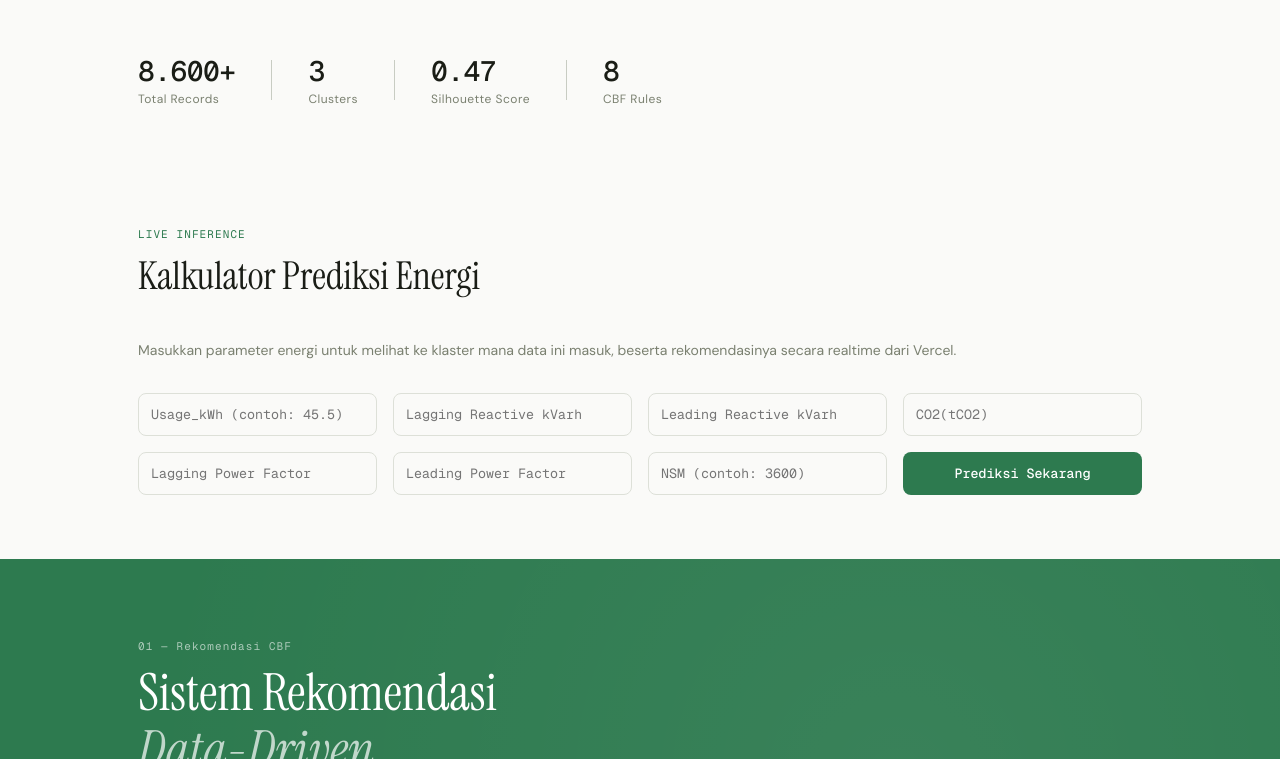
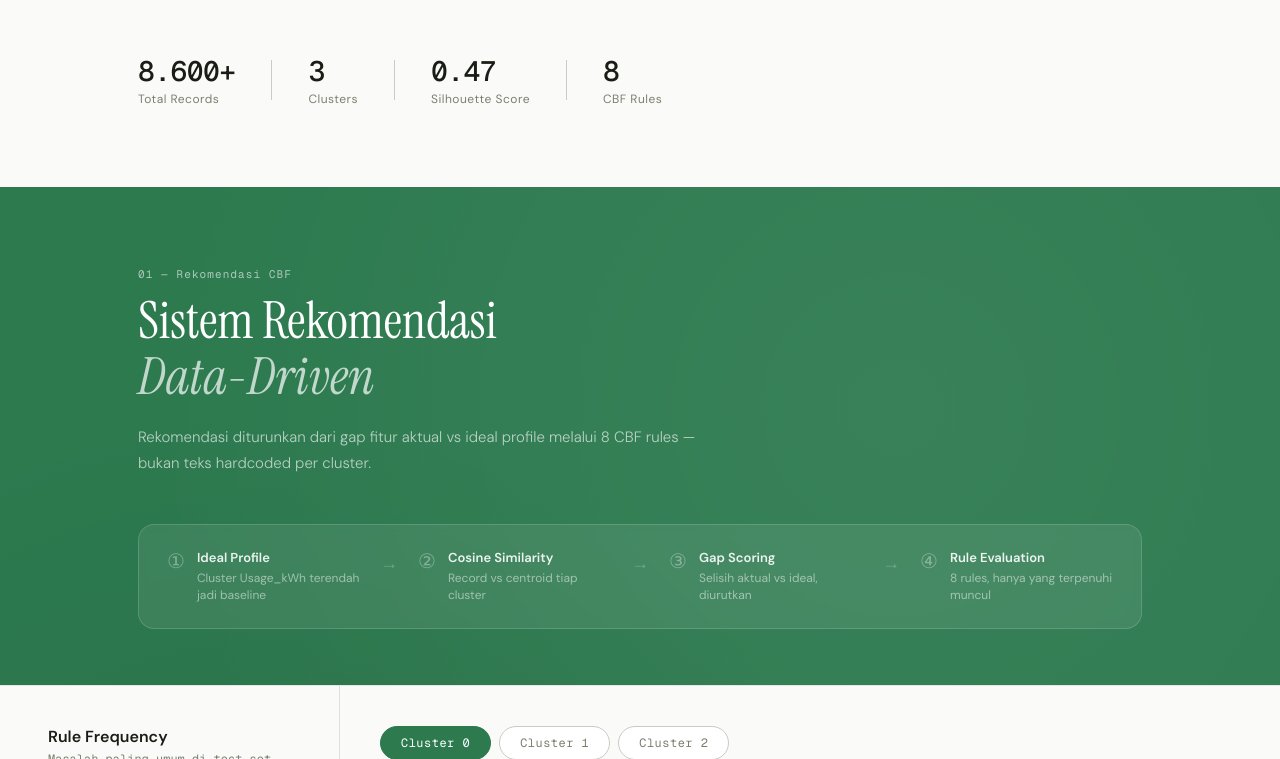
Before and after one commit to nicolausprima/Wattwise, a plain HTML site: page frontend/index.html in a window 1280 px wide. Shown: the part 484-1243 px from the top of the page. Drawn offline with nearby package versions, Linux system fonts and the light colour scheme.

Commit message:
Update index.html

```diff
--- a/frontend/index.html
+++ b/frontend/index.html
@@ -6,10 +6,11 @@
   <title>Steel Energy Intelligence</title>
   <link rel="preconnect" href="https://fonts.googleapis.com" />
   <link href="https://fonts.googleapis.com/css2?family=Instrument+Serif:ital@0;1&family=Geist+Mono:wght@300;400;500&family=DM+Sans:wght@300;400;500;600&display=swap" rel="stylesheet" />
-  <link rel="stylesheet" href="/assets/css/style.css" />
+  <link rel="stylesheet" href="/frontend/assets/css/style.css" />
 </head>
 <body>
 
+  <!-- NAV -->
   <nav class="nav">
     <div class="nav-brand">
       <div class="nav-mark">◆</div>
@@ -22,6 +23,7 @@
     </div>
   </nav>
 
+  <!-- HERO -->
   <section class="hero">
     <div class="hero-chip">KMeans K=3 · Content-Based Filtering · Steel Industry Dataset</div>
     <h1 class="hero-title">Energy Efficiency<br><em>Intelligence</em></h1>
@@ -37,29 +39,7 @@
     </div>
   </section>
 
-  <section class="section" id="live-predict" style="background-color: var(--bg-alt); padding-top: 40px; padding-bottom: 40px;">
-    <div class="sec-header">
-      <div class="section-label" style="color:var(--g)">LIVE INFERENCE</div>
-      <h2 class="section-title">Kalkulator Prediksi Energi</h2>
-      <p class="section-desc">Masukkan parameter energi untuk melihat ke klaster mana data ini masuk, beserta rekomendasinya secara realtime dari Vercel.</p>
-    </div>
-
-    <form id="predictionForm" style="display: grid; grid-template-columns: repeat(auto-fit, minmax(200px, 1fr)); gap: 16px; margin-bottom: 24px; max-width: 1200px; margin-left: auto; margin-right: auto;">
-      <input type="number" id="in_Usage_kWh" step="any" placeholder="Usage_kWh (contoh: 45.5)" required style="padding: 12px; border: 1px solid var(--border); border-radius: 8px; font-family: var(--font-mono); background: var(--bg);">
-      <input type="number" id="in_Lagging_kVarh" step="any" placeholder="Lagging Reactive kVarh" required style="padding: 12px; border: 1px solid var(--border); border-radius: 8px; font-family: var(--font-mono); background: var(--bg);">
-      <input type="number" id="in_Leading_kVarh" step="any" placeholder="Leading Reactive kVarh" required style="padding: 12px; border: 1px solid var(--border); border-radius: 8px; font-family: var(--font-mono); background: var(--bg);">
-      <input type="number" id="in_CO2" step="any" placeholder="CO2(tCO2)" required style="padding: 12px; border: 1px solid var(--border); border-radius: 8px; font-family: var(--font-mono); background: var(--bg);">
-      <input type="number" id="in_Lagging_PF" step="any" placeholder="Lagging Power Factor" required style="padding: 12px; border: 1px solid var(--border); border-radius: 8px; font-family: var(--font-mono); background: var(--bg);">
-      <input type="number" id="in_Leading_PF" step="any" placeholder="Leading Power Factor" required style="padding: 12px; border: 1px solid var(--border); border-radius: 8px; font-family: var(--font-mono); background: var(--bg);">
-      <input type="number" id="in_NSM" step="any" placeholder="NSM (contoh: 3600)" required style="padding: 12px; border: 1px solid var(--border); border-radius: 8px; font-family: var(--font-mono); background: var(--bg);">
-
-      <button type="submit" style="padding: 12px; background: var(--g); color: white; border: none; border-radius: 8px; cursor: pointer; font-family: var(--font-mono); font-weight: 500; transition: opacity 0.2s;">Prediksi Sekarang</button>
-    </form>
-
-    <div id="predictionResult" style="padding: 24px; border: 1px dashed var(--g); border-radius: 8px; background: rgba(45,122,79,0.05); display: none; max-width: 1200px; margin-left: auto; margin-right: auto; margin-top: 24px;">
-      </div>
-  </section>
-
+  <!-- SECTION 1: RECOMMENDATIONS — HERO SECTION (TOP) -->
   <section class="rec-section" id="recommendations">
 
     <div class="rec-intro">
@@ -90,6 +70,7 @@
       </div>
     </div>
 
+    <!-- Two-col layout -->
     <div class="rec-body">
 
       <div class="rec-left-col">
@@ -114,6 +95,7 @@
     </div>
   </section>
 
+  <!-- CLUSTER PROFILE — MERGED -->
   <section class="section alt" id="clusters">
     <div class="section-label">02 — Seg. Profile</div>
     <h2 class="section-title">Cluster Profile</h2>
@@ -166,6 +148,7 @@
     </div>
   </section>
 
+  <!-- COMPARISON -->
   <section class="section" id="comparison">
     <div class="section-label">03 — Feat. Compare</div>
     <h2 class="section-title">Feat. Compare</h2>
@@ -193,6 +176,7 @@
     </div>
   </section>
 
+  <!-- FOOTER -->
   <footer class="footer">
     <div class="footer-col">
       <div class="footer-brand">◆ Wattwise</div>
@@ -212,6 +196,6 @@
     </div>
   </footer>
 
-  <script src="/assets/js/main.js"></script>
+  <script src="/frontend/assets/js/main.js"></script>
 </body>
 </html>
```
